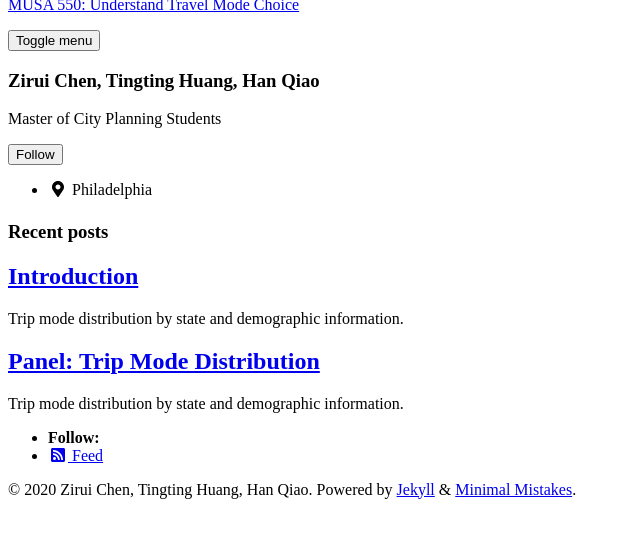
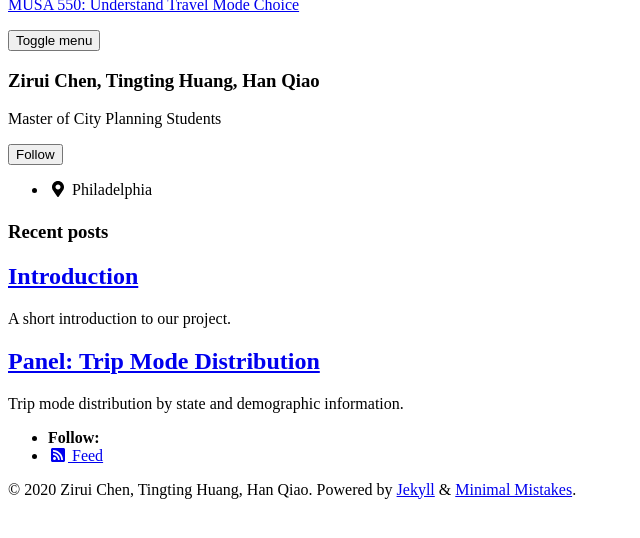
Before and after one commit to hqiao97/travelmode, a Jekyll site: the page built from index.html, in a window 1280 px wide, cut to the strip 112-650 px from the top of the page. Shown: the whole strip, without its empty margins (0-640 px from the left). Built offline with Jekyll 4.4.1, drawn with Linux system fonts in a browser that asks for light colours; cached includes are drawn as plain includes; nearby versions of some CDN libraries; the list of posts is cut into pages by our own code.

Commit message:
Update 2020-12-20-Introduction.md

```diff
--- a/_posts/2020-12-20-Introduction.md
+++ b/_posts/2020-12-20-Introduction.md
@@ -3,10 +3,8 @@ title: "Introduction"
 date: 2020-12-20
 published: true
 tags: [dataviz, hvplot]
-excerpt: "Trip mode distribution by state and demographic information."
+excerpt: "A short introduction to our project."
 hv-loader:
-  hv-chart-1: ["charts/modeHvplot.html", "500"] # second argument is the height
-  hv-chart-2: ["charts/acsHvplot.html", "500"] # second argument is the height
 toc: true
 toc_sticky: true
 ---
```
